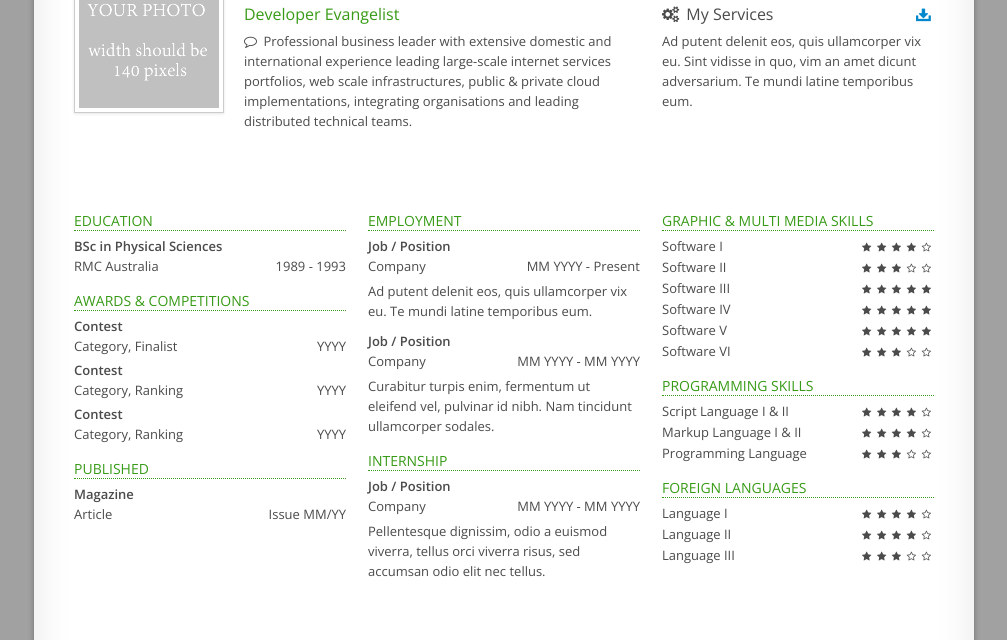
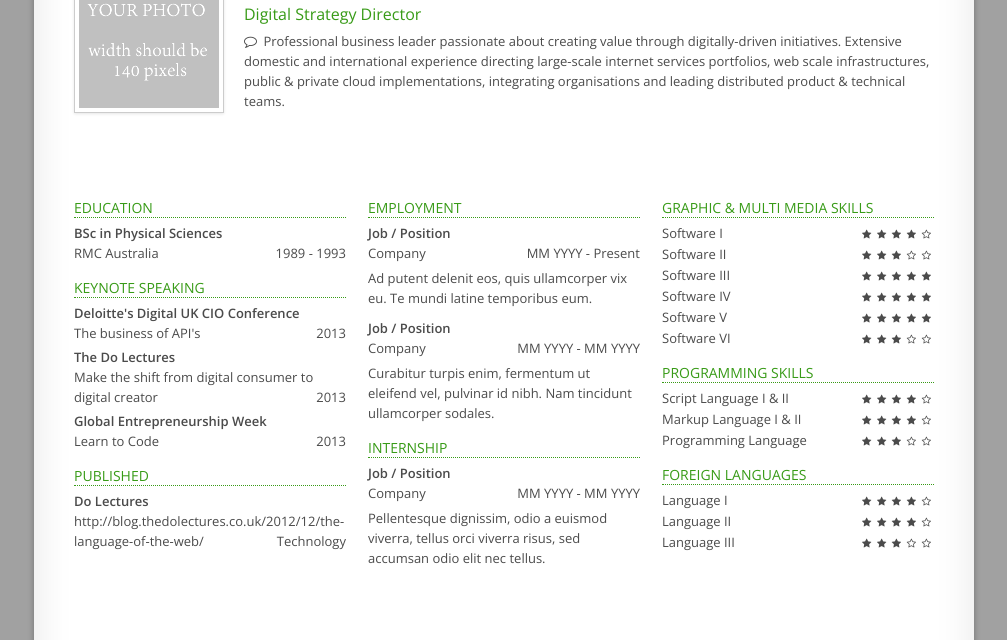
Before and after one commit to jonnylennon/jonnylennon, a plain HTML site: page index.html in a window 1280 px wide. Shown: the part 107-747 px from the top of the page, without its empty margins (136-1143 px from the left). Drawn offline with nearby package versions, Linux system fonts and the light colour scheme; some packages are replaced by stand-ins of ours; a script that the page names is missing.

Commit message:
Changes to professional summary

```diff
--- a/index.html
+++ b/index.html
@@ -38,28 +38,14 @@
 			================================================== -->
 			<div class="row-fluid heading">
 
-				<div class="span8">
+				<div class="span12">
 					<img class="my-picture" src="img/mock-up-your-photo.png" alt="Photo of Your Name">
 					<h1 class="my-name">Jonny Lennon</h1>
-					<h2 class="my-profession">Developer Evangelist</h2>
+					<h2 class="my-profession">Digital Strategy Director</h2>
 					<p class="my-message">
-						<i class="icon-comment-alt"></i>&nbsp;Professional business leader with extensive domestic and international experience leading large-scale internet services portfolios, web scale infrastructures, public & private cloud implementations, integrating organisations and leading distributed technical teams.
+						<i class="icon-comment-alt"></i>&nbsp;Professional business leader passionate about creating value through digitally-driven initiatives. Extensive domestic and international experience directing large-scale internet services portfolios, web scale infrastructures, public & private cloud implementations, integrating organisations and leading distributed product & technical teams.
 					</p>
 				</div>
-
-				<div class="span4">
-          <h2 class="my-services">
-            <i class="icon-cogs"></i>&nbsp;My Services
-            <a class="my-tooltip" href="#" data-original-title="Download Resume">
-              <i class="icon-download-alt"></i>
-            </a>
-          </h2>
-          <p class="my-servicetext">
-            Ad putent delenit eos, quis ullamcorper vix eu. Sint vidisse in quo, vim an amet
-            dicunt adversarium. Te mundi latine temporibus eum.
-          </p>
-				</div>
-
 			</div>
 
 			<!-- Resume
@@ -72,17 +58,17 @@
 					<h4 class="my-activity">BSc in Physical Sciences</h4>
 					<h5 class="my-venture">RMC Australia<span>1989 - 1993</span></h5>
 
-					<h3 class="my-caption">Awards &amp; Competitions</h3>
-					<h4 class="my-activity">Contest</h4>
-					<h5 class="my-venture">Category, Finalist <span>YYYY</span></h5>
-					<h4 class="my-activity">Contest</h4>
-					<h5 class="my-venture">Category, Ranking <span>YYYY</span></h5>
-					<h4 class="my-activity">Contest</h4>
-					<h5 class="my-venture">Category, Ranking <span>YYYY</span></h5>
+					<h3 class="my-caption">Keynote Speaking</h3>
+					<h4 class="my-activity">Deloitte's Digital UK CIO Conference</h4>
+					<h5 class="my-venture">The business of API's<span>2013</span></h5>
+					<h4 class="my-activity">The Do Lectures</h4>
+					<h5 class="my-venture">Make the shift from digital consumer to digital creator<span>2013</span></h5>
+					<h4 class="my-activity">Global Entrepreneurship Week</h4>
+					<h5 class="my-venture">Learn to Code<span>2013</span></h5>
 
 					<h3 class="my-caption">Published</h3>
-					<h4 class="my-activity">Magazine</h4>
-					<h5 class="my-venture">Article<span>Issue MM/YY</span></h5>
+					<h4 class="my-activity">Do Lectures</h4>
+					<h5 class="my-venture">http://blog.thedolectures.co.uk/2012/12/the-language-of-the-web/<span>Technology</span></h5>
 				</div>
 
 				<!-- column 2 -->
```
